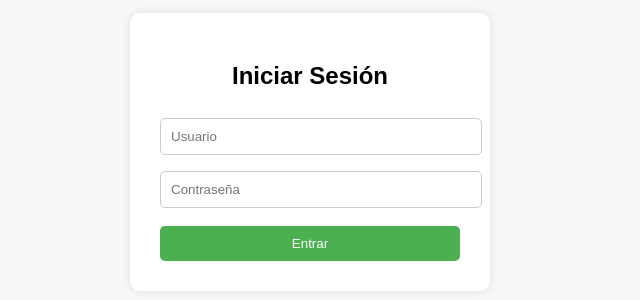
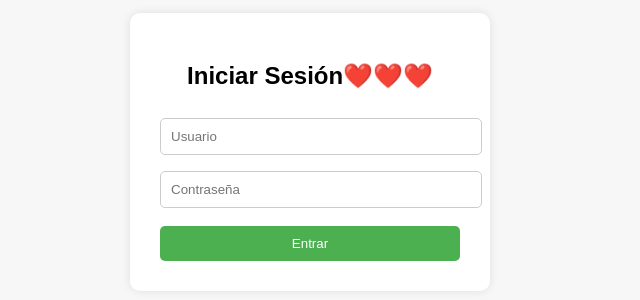
Before and after one commit to Alizon01234/prueba2, a plain HTML site: page login.html in a window 1280 px wide. Shown: the part 256-556 px from the top of the page, without its empty margins (330-970 px from the left). Drawn offline with Linux system fonts and the light colour scheme.

Commit message:
subiendo cambios

```diff
--- a/login.html
+++ b/login.html
@@ -2,7 +2,7 @@
 <html lang="es">
 <head>
     <meta charset="UTF-8">
-    <title>Iniciar Sesión</title>
+    <title> icio de secion 🦩</title>
     <style>
         body {
             font-family: Arial, sans-serif;
@@ -48,7 +48,7 @@
 </head>
 <body>
     <div class="login-box">
-        <h2>Iniciar Sesión</h2>
+        <h2>Iniciar Sesión❤️❤️❤️</h2>
         <form action="#" method="post">
             <input type="text" name="usuario" placeholder="Usuario" required>
             <input type="password" name="contrasena" placeholder="Contraseña" required>
```
